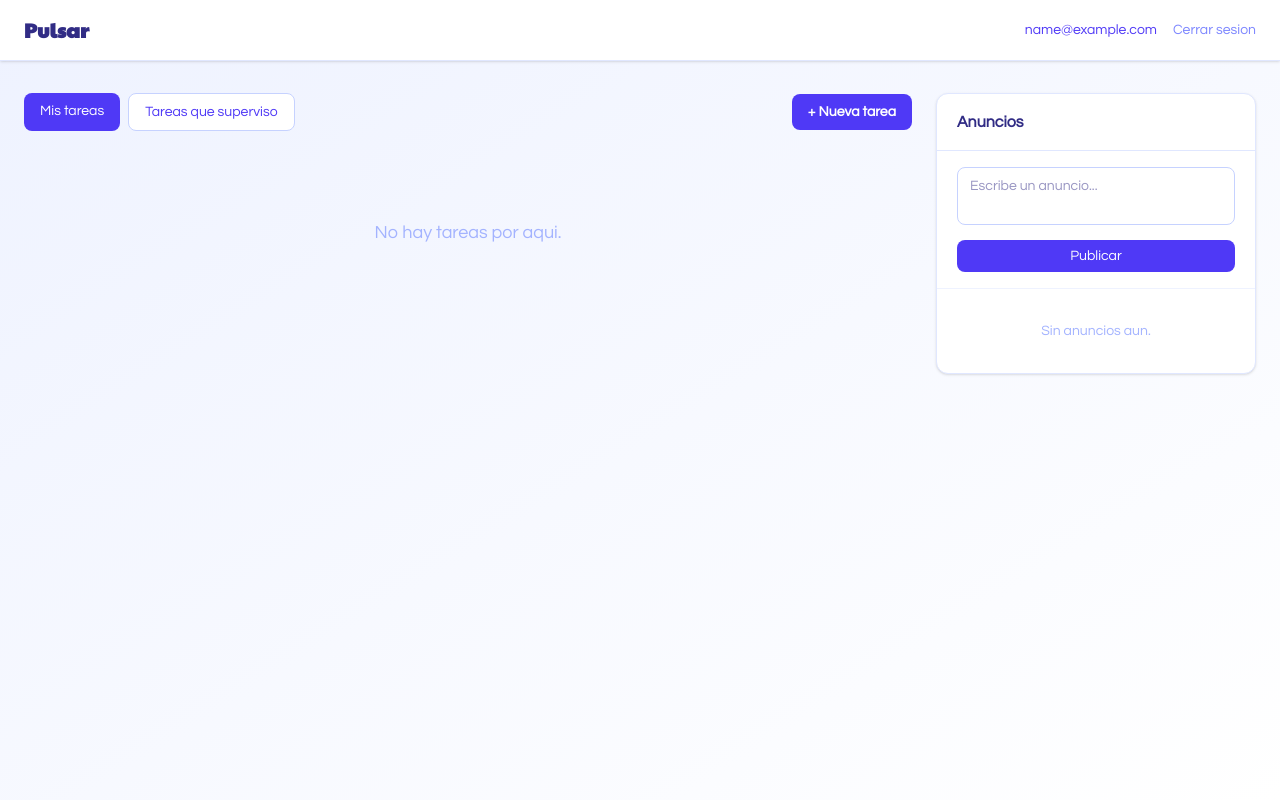
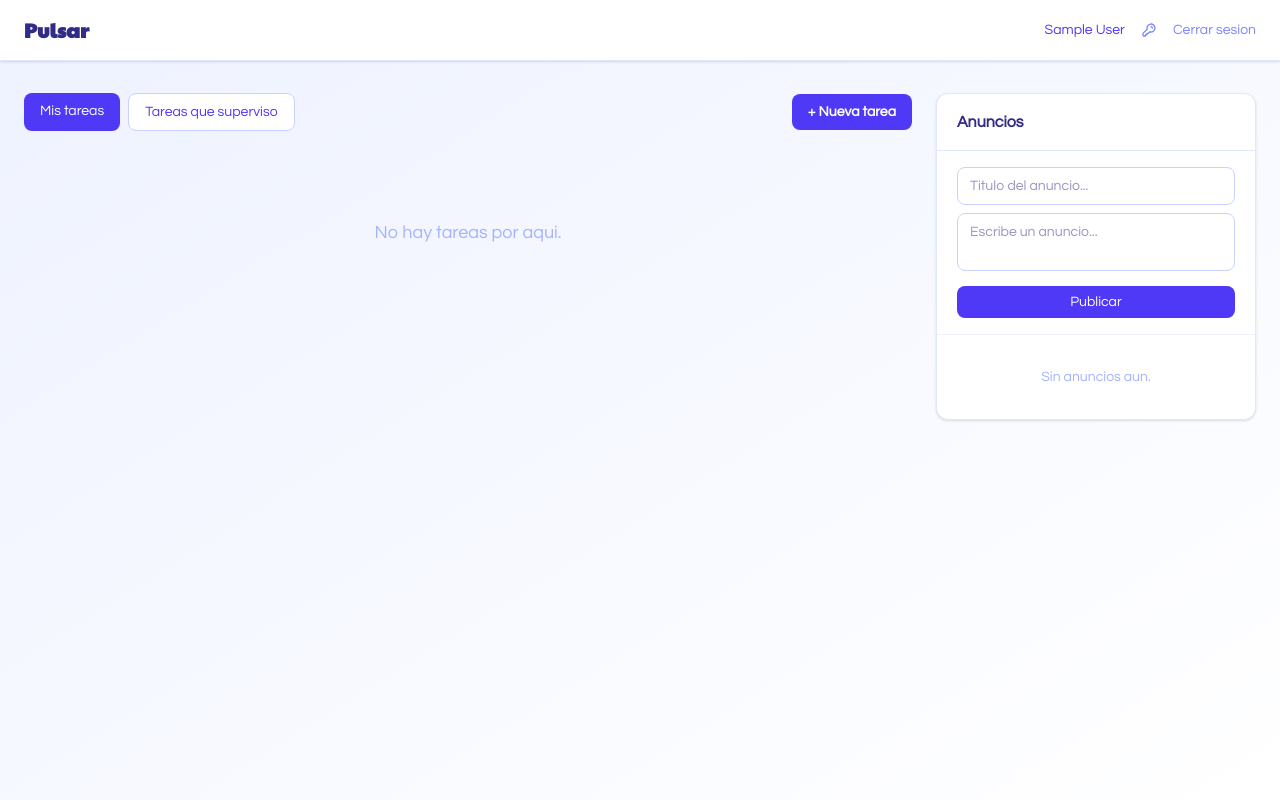
Before and after one commit to tomasacostar22/Pulsar-Gestion, a Django app: page /tareas/ in a window 1280 px wide. Run offline with Django 5.2, Linux system fonts and the light colour scheme; the visitor is signed in with stand-in values (Sample User, id 1); data comes from the database, SQL or seed files in the repository; data that the repository does not hold is empty; some libraries are stand-ins or nearby versions.

Commit message:
cambiar contraseña

```diff
--- a/tareas/models.py
+++ b/tareas/models.py
@@ -39,6 +39,7 @@ class Anuncio(models.Model):
         on_delete=models.CASCADE,
         related_name="anuncios",
     )
+    titulo = models.CharField(max_length=100, default="Sin titulo")
     contenido = models.TextField()
     fecha_creacion = models.DateTimeField(auto_now_add=True)
 
--- a/tareas/templates/tareas/parciales/lista_anuncios.html
+++ b/tareas/templates/tareas/parciales/lista_anuncios.html
@@ -1,11 +1,29 @@
 {% if anuncios %}
   {% for anuncio in anuncios %}
   <div class="px-5 py-3 {% if not forloop.last %}border-b border-indigo-50{% endif %}">
-    <p class="text-sm text-indigo-800">{{ anuncio.contenido }}</p>
+    <div class="flex items-start justify-between gap-2">
+      <h3 class="text-sm font-semibold text-indigo-900">{{ anuncio.titulo }}</h3>
+      {% if anuncio.autor == request.user %}
+      <button
+        hx-post="{% url 'eliminar_anuncio' anuncio.id %}"
+        hx-target="#lista-anuncios"
+        hx-swap="innerHTML"
+        hx-confirm="Estas seguro de eliminar este anuncio?"
+        hx-headers='{"X-CSRFToken": "{{ csrf_token }}"}'
+        class="text-indigo-300 hover:text-red-500 transition cursor-pointer shrink-0"
+        title="Eliminar anuncio"
+      >
+        <svg xmlns="http://www.w3.org/2000/svg" class="h-4 w-4" fill="none" viewBox="0 0 24 24" stroke="currentColor">
+          <path stroke-linecap="round" stroke-linejoin="round" stroke-width="2" d="M6 18L18 6M6 6l12 12" />
+        </svg>
+      </button>
+      {% endif %}
+    </div>
+    <p class="text-sm text-indigo-800 mt-1">{{ anuncio.contenido }}</p>
     <div class="flex items-center gap-2 mt-1.5 text-xs text-indigo-400">
-      <span class="font-medium">{{ anuncio.autor.email }}</span>
+      <span class="font-medium">{{ anuncio.autor.first_name }} {{ anuncio.autor.last_name }}</span>
       <span>&middot;</span>
-      <span>{{ anuncio.fecha_creacion|timesince }} atras</span>
+      <span>{{ anuncio.fecha_creacion}}</span>
     </div>
   </div>
   {% endfor %}
--- a/tareas/templates/tareas/principal.html
+++ b/tareas/templates/tareas/principal.html
@@ -9,7 +9,12 @@
     <div class="max-w-7xl mx-auto px-6 py-4 flex items-center justify-between">
       <h1 class="text-xl font-bold text-indigo-900 paytone-one-regular">Pulsar</h1>
       <div class="flex items-center gap-4">
-        <span class="text-sm text-indigo-600">{{ request.user.email }}</span>
+        <span class="text-sm text-indigo-600">{{ request.user.first_name }} {{ request.user.last_name }}</span>
+        <a href="{% url 'usuarios:cambiar_contrasena' %}" class="text-sm text-indigo-400 hover:text-indigo-600 transition" title="Cambiar contrasena">
+          <svg xmlns="http://www.w3.org/2000/svg" class="h-4 w-4" fill="none" viewBox="0 0 24 24" stroke="currentColor">
+            <path stroke-linecap="round" stroke-linejoin="round" stroke-width="2" d="M15 7a2 2 0 012 2m4 0a6 6 0 01-7.743 5.743L11 17H9v2H7v2H4a1 1 0 01-1-1v-2.586a1 1 0 01.293-.707l5.964-5.964A6 6 0 1121 9z" />
+          </svg>
+        </a>
         <a href="{% url 'usuarios:logout' %}" class="text-sm text-indigo-400 hover:text-red-500 transition">Cerrar sesion</a>
       </div>
     </div>
@@ -37,6 +42,13 @@
           class="px-5 py-4 border-b border-indigo-50"
         >
           {% csrf_token %}
+          <input
+            type="text"
+            name="titulo"
+            required
+            placeholder="Titulo del anuncio..."
+            class="w-full px-3 py-2 text-sm border border-indigo-200 rounded-lg focus:outline-none focus:ring-2 focus:ring-indigo-400 focus:border-transparent transition mb-2"
+          >
           <textarea
             name="contenido"
             rows="2"
--- a/tareas/urls.py
+++ b/tareas/urls.py
@@ -5,4 +5,5 @@ urlpatterns = [
     path("", views.principal, name="principal"),
     path("crear/", views.crear_tarea, name="crear_tarea"),
     path("anuncio/", views.crear_anuncio, name="crear_anuncio"),
+    path("anuncio/<int:anuncio_id>/eliminar/", views.eliminar_anuncio, name="eliminar_anuncio"),
 ]
--- a/tareas/views.py
+++ b/tareas/views.py
@@ -28,17 +28,35 @@ def principal(request):
 @login_required
 def crear_anuncio(request):
     if request.method == "POST":
+        titulo = request.POST.get("titulo", "").strip()
         contenido = request.POST.get("contenido", "").strip()
-        if contenido:
-            Anuncio.objects.create(autor=request.user, contenido=contenido)
+        if titulo and contenido:
+            Anuncio.objects.create(autor=request.user, titulo=titulo, contenido=contenido)
 
     anuncios = Anuncio.objects.select_related("autor").all()[:20]
 
     if request.headers.get("HX-Request"):
-        return render(request, "tareas/parciales/lista_anuncios.html", {"anuncios": anuncios})
+        return render(request, "tareas/parciales/lista_anuncios.html", {"anuncios": anuncios, "user": request.user})
 
     vista = request.POST.get("vista", "realizar")
     return redirect(f"/tareas/?vista={vista}")
+
+
+@login_required
+def eliminar_anuncio(request, anuncio_id):
+    if request.method == "POST":
+        try:
+            anuncio = Anuncio.objects.get(id=anuncio_id, autor=request.user)
+            anuncio.delete()
+        except Anuncio.DoesNotExist:
+            pass
+
+    anuncios = Anuncio.objects.select_related("autor").all()[:20]
+
+    if request.headers.get("HX-Request"):
+        return render(request, "tareas/parciales/lista_anuncios.html", {"anuncios": anuncios, "user": request.user})
+
+    return redirect("/tareas/")
 
 
 @login_required
--- a/theme/static/css/dist/styles.css
+++ b/theme/static/css/dist/styles.css
@@ -14,7 +14,9 @@
     --color-red-700: oklch(50.5% 0.213 27.518);
     --color-yellow-100: oklch(97.3% 0.071 103.193);
     --color-yellow-700: oklch(55.4% 0.135 66.442);
+    --color-green-50: oklch(98.2% 0.018 155.826);
     --color-green-100: oklch(96.2% 0.044 156.743);
+    --color-green-300: oklch(87.1% 0.15 154.449);
     --color-green-700: oklch(52.7% 0.154 150.069);
     --color-indigo-50: oklch(96.2% 0.018 272.314);
     --color-indigo-100: oklch(93% 0.034 272.788);
@@ -217,11 +219,17 @@
   .mx-auto {
     margin-inline: auto;
   }
+  .mt-1 {
+    margin-top: calc(var(--spacing) * 1);
+  }
   .mt-1\.5 {
     margin-top: calc(var(--spacing) * 1.5);
   }
   .mt-2 {
     margin-top: calc(var(--spacing) * 2);
+  }
+  .mr-1 {
+    margin-right: calc(var(--spacing) * 1);
   }
   .mb-1 {
     margin-bottom: calc(var(--spacing) * 1);
@@ -247,11 +255,20 @@
   .grid {
     display: grid;
   }
+  .inline-flex {
+    display: inline-flex;
+  }
+  .h-4 {
+    height: calc(var(--spacing) * 4);
+  }
   .max-h-\[calc\(100vh-20rem\)\] {
     max-height: calc(100vh - 20rem);
   }
   .min-h-screen {
     min-height: 100vh;
+  }
+  .w-4 {
+    width: calc(var(--spacing) * 4);
   }
   .w-80 {
     width: calc(var(--spacing) * 80);
@@ -291,6 +308,9 @@
   }
   .items-center {
     align-items: center;
+  }
+  .items-start {
+    align-items: flex-start;
   }
   .justify-between {
     justify-content: space-between;
@@ -347,6 +367,9 @@
     border-bottom-style: var(--tw-border-style);
     border-bottom-width: 1px;
   }
+  .border-green-300 {
+    border-color: var(--color-green-300);
+  }
   .border-indigo-50 {
     border-color: var(--color-indigo-50);
   }
@@ -358,6 +381,9 @@
   }
   .border-red-300 {
     border-color: var(--color-red-300);
+  }
+  .bg-green-50 {
+    background-color: var(--color-green-50);
   }
   .bg-green-100 {
     background-color: var(--color-green-100);
--- a/usuarios/templates/usuarios/base.html
+++ b/usuarios/templates/usuarios/base.html
@@ -9,6 +9,16 @@
     <link href="https://fonts.googleapis.com/css2?family=Paytone+One&display=swap" rel="stylesheet" />
     {% tailwind_css %}
     <script src="https://unpkg.com/htmx.org@2.0.4"></script>
+    <script>
+      document.addEventListener('DOMContentLoaded', function() {
+        document.body.addEventListener('htmx:configRequest', function(evt) {
+          const csrfToken = document.querySelector('[name=csrfmiddlewaretoken]');
+          if (csrfToken) {
+            evt.detail.headers['X-CSRFToken'] = csrfToken.value;
+          }
+        });
+      });
+    </script>
     {% block extra_head %}{% endblock %}
   </head>
   <body class="min-h-screen bg-white questrial text-indigo-900">
--- a/usuarios/urls.py
+++ b/usuarios/urls.py
@@ -6,4 +6,5 @@ app_name = "usuarios"
 urlpatterns = [
     path("", views.login_view, name="login"),
     path("logout/", views.logout_view, name="logout"),
+    path("cambiar-contrasena/", views.cambiar_contrasena, name="cambiar_contrasena"),
 ]
```
Also changed, not shown: crearusuarios.py (deleted, +0 -23 lines), usuarios/templates/usuarios/cambiar_contrasena.html (added, +76 -0 lines), usuarios/views.py (+27 -1 lines), tareas/migrations/0003_add_titulo_to_anuncio.py (added).
